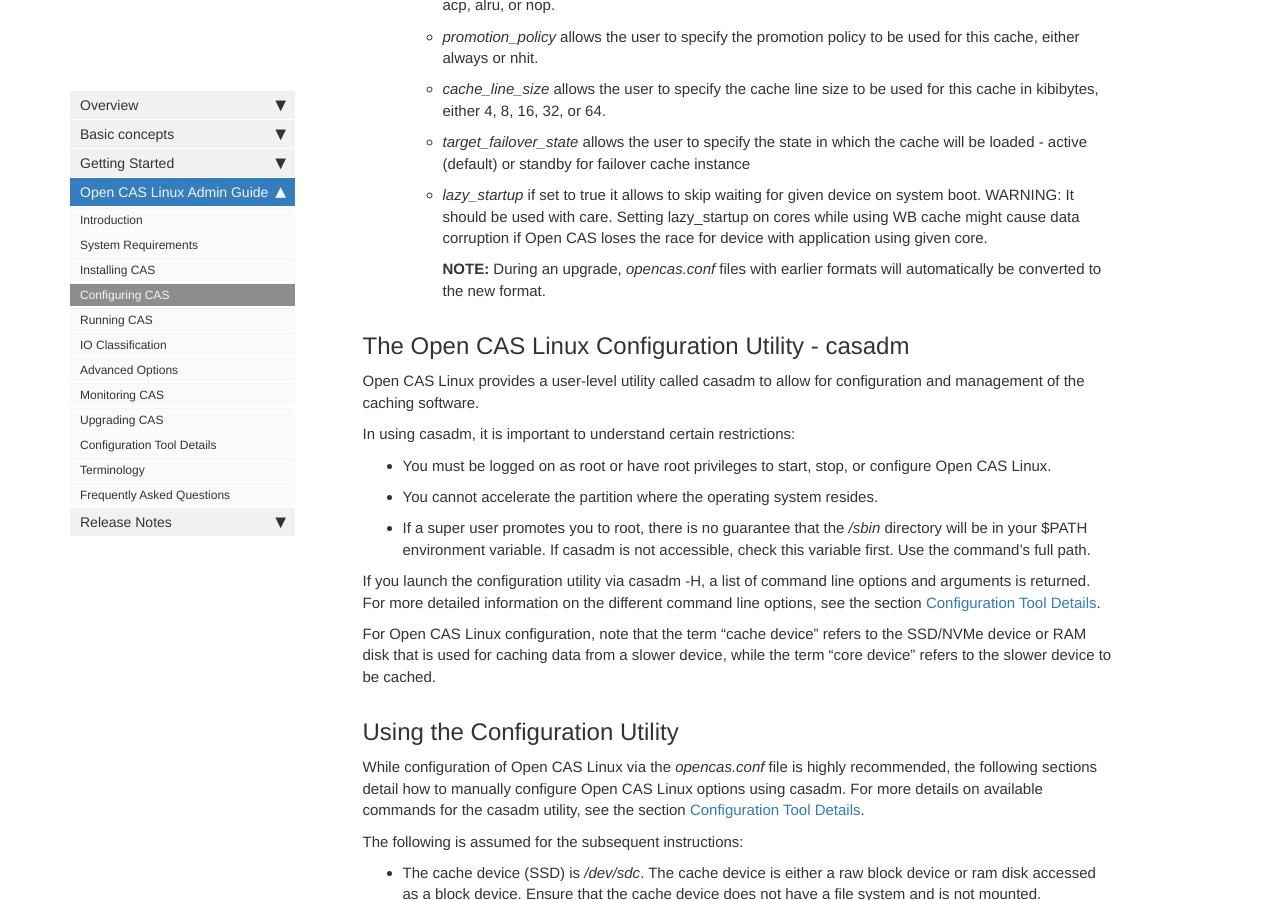
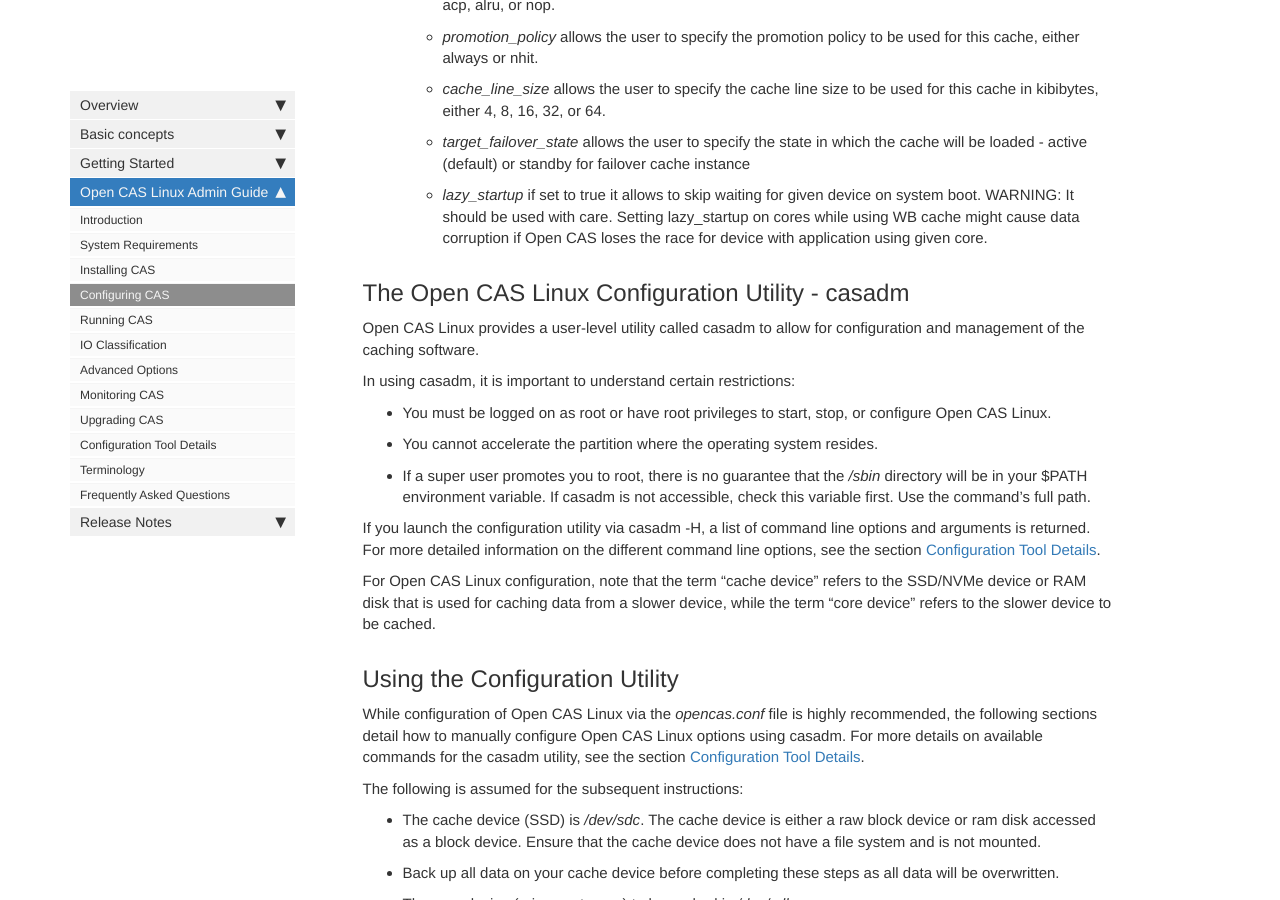
Before and after one commit to Open-CAS/open-cas.github.io, a Jekyll site: the page built from pages/open_cas_linux/guide_configuring.md, in a window 1280 px wide and 900 px high, scrolled down 2895 px. Built offline with Jekyll 4.4.1, drawn with Linux system fonts in a browser that asks for light colours; nearby versions of some CDN libraries; comment, search, counter and statistics services are not loaded.

Commit message:
Remove mention about upgrade
Signed-off-by: Jan Musial <jan.musial@intel.com>

```diff
--- a/pages/open_cas_linux/guide_configuring.md
+++ b/pages/open_cas_linux/guide_configuring.md
@@ -151,9 +151,6 @@
         on system boot. WARNING: It should be used with care. Setting lazy_startup
         on cores while using WB cache might cause data corruption if Open CAS
         loses the race for device with application using given core.
-
-        **NOTE:** During an upgrade, *opencas.conf* files with earlier formats
-        will automatically be converted to the new format.
 
 The Open CAS Linux Configuration Utility - casadm
 ---------------------------------------------
```
